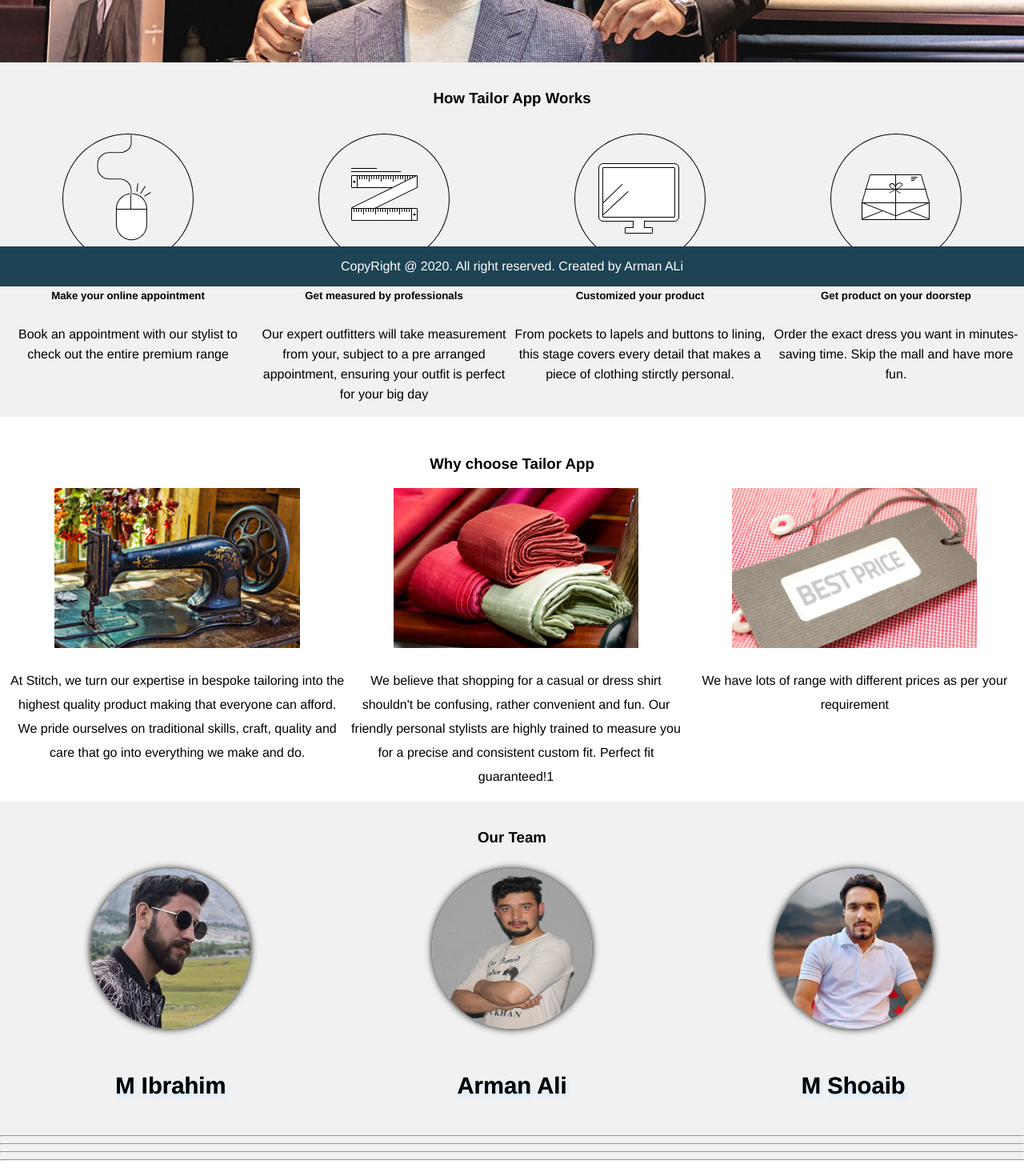
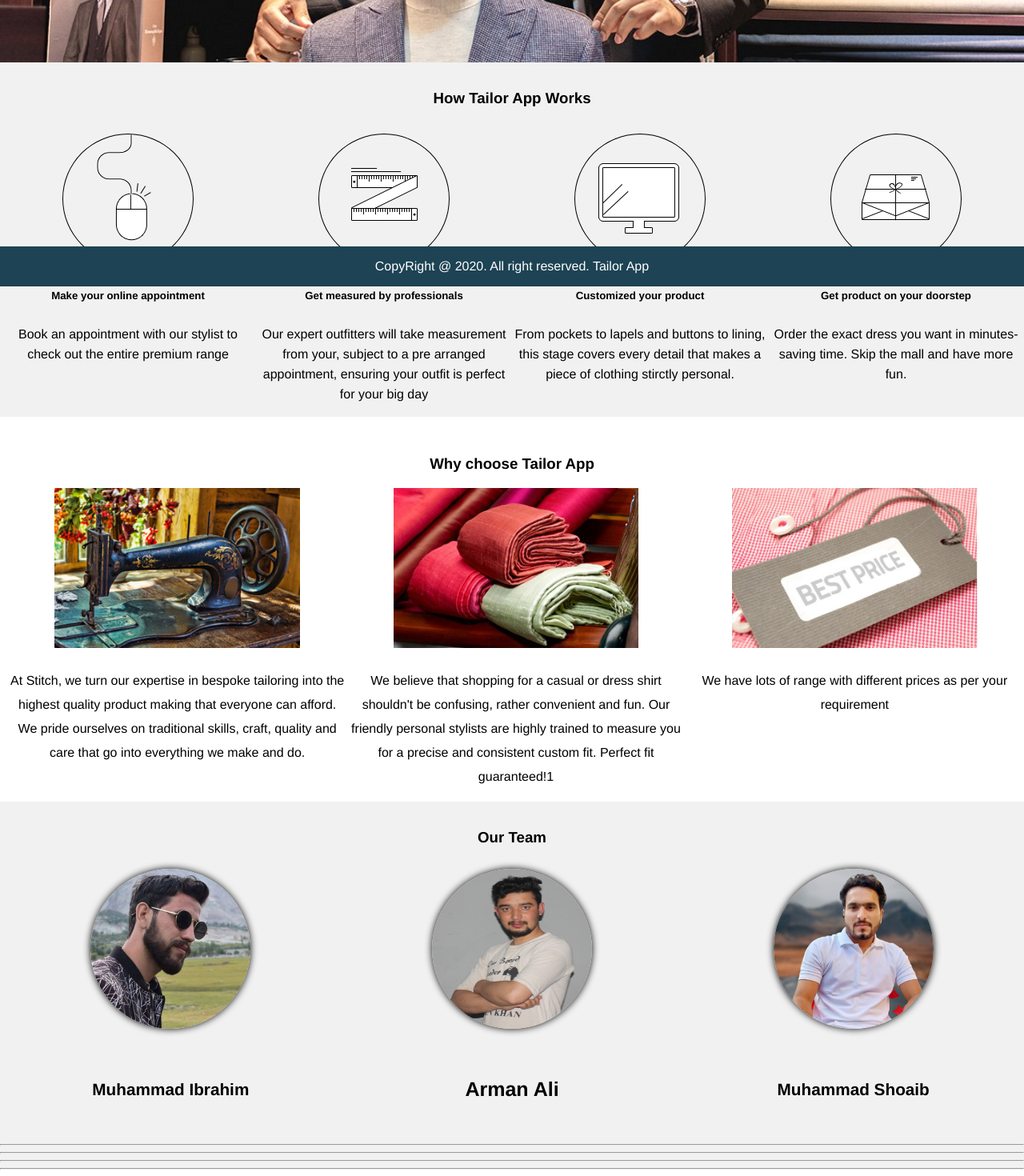
Before and after one commit to Arman-Arzoo/TailorApp-FYP, a React (Create React App) app in the folder tailor-frontend/: page / in a window 1280 px wide. Shown: the part 442-1912 px from the top of the page at 80% size. Built offline with nearby package versions, Linux system fonts and the light colour scheme; no server answers.

Commit message:
update userContorller.js ourteam.js updateProfile.js

```diff
--- a/tailor-frontend/src/components/Footer.js
+++ b/tailor-frontend/src/components/Footer.js
@@ -3,7 +3,7 @@
 export const Footer = ({name}) => {
     return (
         <div className="footer">
-             <p>CopyRight @ 2020. All right reserved. Created by {name}</p>
+             <p>CopyRight @ 2020. All right reserved. Tailor App</p>
         </div>
     )
 }
--- a/tailor-frontend/src/components/Home/OurTeam.js
+++ b/tailor-frontend/src/components/Home/OurTeam.js
@@ -7,15 +7,15 @@
         <div className="team">
             <div>
                 <img src="images/OurTeam/ibrahim.jpg" alt="ibrahim" ></img>
-                <h3>M Ibrahim</h3>
+                <h5>Muhammad Ibrahim</h5>
             </div>
             <div>
                 <img src="images/OurTeam/arman.PNG" alt="arman"></img>
-                <h3>Arman Ali</h3>
+                <h4>Arman Ali</h4>
             </div>
             <div>
                 <img src="images/OurTeam/shoaib.png" alt="shoaib" ></img>
-                <h3>M Shoaib</h3>
+                <h5>Muhammad Shoaib</h5>
             </div>
 
 
--- a/tailor-frontend/src/components/UserDashboard/UDashboard.js
+++ b/tailor-frontend/src/components/UserDashboard/UDashboard.js
@@ -9,6 +9,10 @@
 export const UDashboard = () => {
   const { userData, setUserData } = useContext(GlobalContext);
   const history = useHistory();
+
+  const firstname = ((userData || {}).user || {}).firstName;
+  const lastname = ((userData || {}).user || {}).lastName;
+  const userName = firstname + " " + lastname;
 
   const logOut = () => {
     setUserData({
@@ -24,7 +28,7 @@
       <div className="sidebar">
         <div className="sidebar-profile">
            <img src="/images/OurTeam/arman.PNG" alt="arman"></img>
-           <span className="sidebar-name">arman ali </span>
+           <span className="sidebar-name">{userName} </span>
         </div>
         <hr/>
 
--- a/tailor-frontend/src/components/UserDashboard/UpdateProfile.js
+++ b/tailor-frontend/src/components/UserDashboard/UpdateProfile.js
@@ -15,7 +15,7 @@
     <div className="form-container">
 
       <form >
-      <h2 className="text-center">Create An Account</h2>
+      <h2 className="text-center">Your profile</h2>
       {/* {error && <ErrorNotice message={error} clearError={() => { setError(undefined) }} />} */}
 
 
@@ -25,6 +25,7 @@
           name="firstname"
           placeholder="Your name.."
           value={((userData || {}).user || {}).firstName}
+
 
         />
 
@@ -44,22 +45,6 @@
           value={((userData || {}).user || {}).email}
         />
 
-        <label htmlFor="password">Password</label>
-        <input
-          type="password"
-          name="password"
-          placeholder="Password.."
-
-
-        />
-
-        <label htmlFor="lname">Confirm password</label>
-        <input
-          type="password"
-          name="confirm password"
-          placeholder="Confirmed Password."
-
-        />
 
         <label htmlFor="phone number">Phone Number</label>
         <input
@@ -84,6 +69,7 @@
           type="text"
           name="address"
           placeholder="Address.."
+          value={((userData || {}).user || {}).address}
 
         />
 
```
Also changed, not shown: 1 other file (tests, documents, lock files or other folders).
